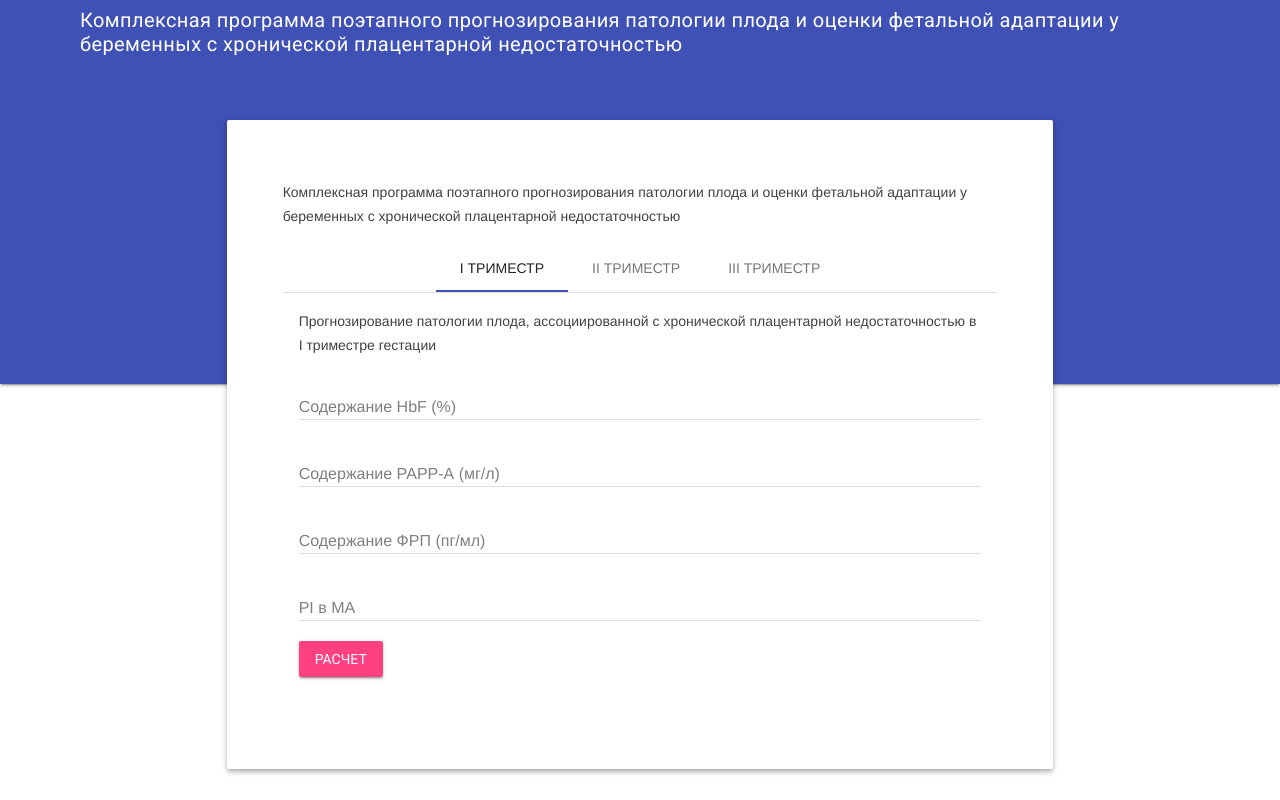
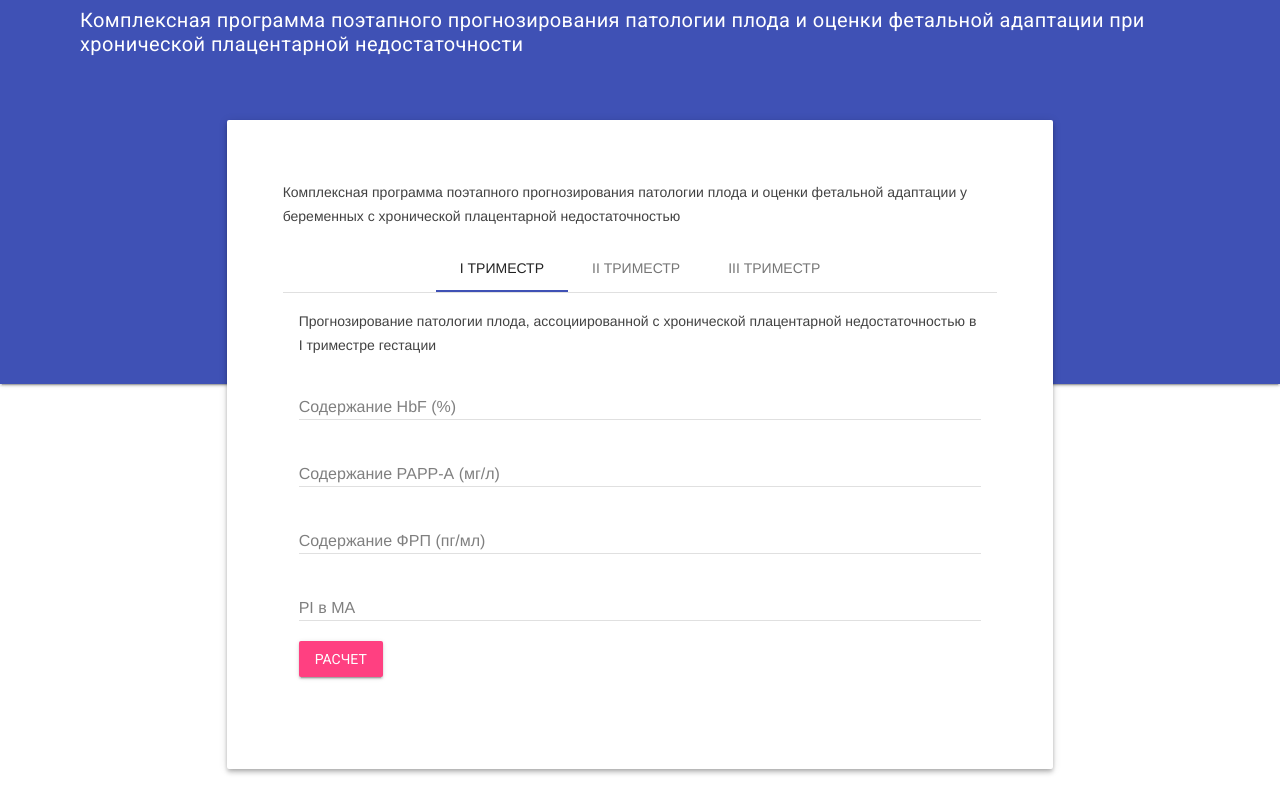
Before and after one commit to SpyWSamara/prediction-and-evaluation, a plain HTML site: page index.html in a window 1280 px wide. Drawn offline with Linux system fonts and the light colour scheme.

Commit message:
title name fix

```diff
--- a/index.html
+++ b/index.html
@@ -4,7 +4,7 @@
 <head>
     <meta charset="utf-8">
     <meta http-equiv="X-UA-Compatible" content="IE=edge">
-    <meta name="description" content="Комплексная программа поэтапного прогнозирования патологии плода и оценки фетальной адаптации у беременных с хронической плацентарной недостаточностью">
+    <meta name="description" content="Комплексная программа поэтапного прогнозирования патологии плода и оценки фетальной адаптации при хронической плацентарной недостаточности">
     <meta name="viewport" content="width=device-width, initial-scale=1.0, minimum-scale=1.0">
     <title>Прогнозирования патологии плода и оценки фетальной адаптации</title>
 
@@ -29,7 +29,7 @@
     <div class="mdl-layout mdl-js-layout mdl-layout--fixed-header">
         <header class="page-header mdl-layout__header mdl-layout__header--scroll">
             <div class="mdl-layout__header-row">
-                <p class="mdl-layout__title">Комплексная программа поэтапного прогнозирования патологии плода и оценки фетальной адаптации у беременных с хронической плацентарной недостаточностью</p>
+                <p class="mdl-layout__title">Комплексная программа поэтапного прогнозирования патологии плода и оценки фетальной адаптации при хронической плацентарной недостаточности</p>
             </div>
         </header>
         <div class="page-ribbon mdl-layout__header"></div>
```
